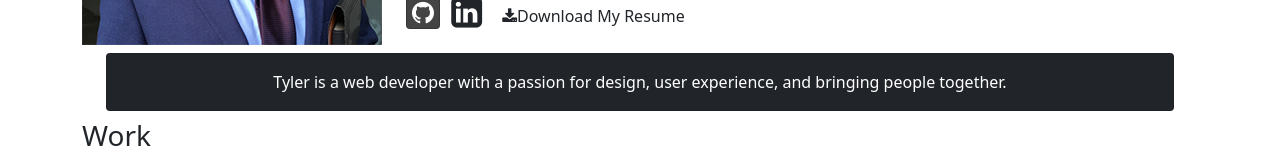
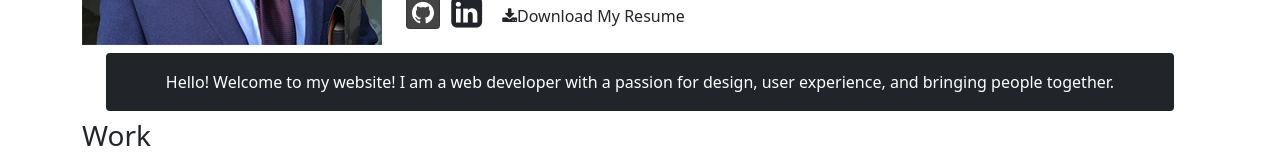
Before and after one commit to TylerWaugh01/Porfolio, a React (Create React App) app: page / in a window 1280 px wide. Shown: the part 353-513 px from the top of the page. Built offline with nearby package versions, Linux system fonts and the light colour scheme.

Commit message:
Bio Change

```diff
--- a/src/pages/BioPage.js
+++ b/src/pages/BioPage.js
@@ -10,7 +10,7 @@ const BioPage = () => {
     >
     <CardBody>
       <CardText className='d-flex justify-content-center'>
-        Tyler is a web developer with a passion for design, user experience, and bringing people together.
+        Hello! Welcome to my website! I am a web developer with a passion for design, user experience, and bringing people together.
       </CardText>
     </CardBody>
   </Card>
```
